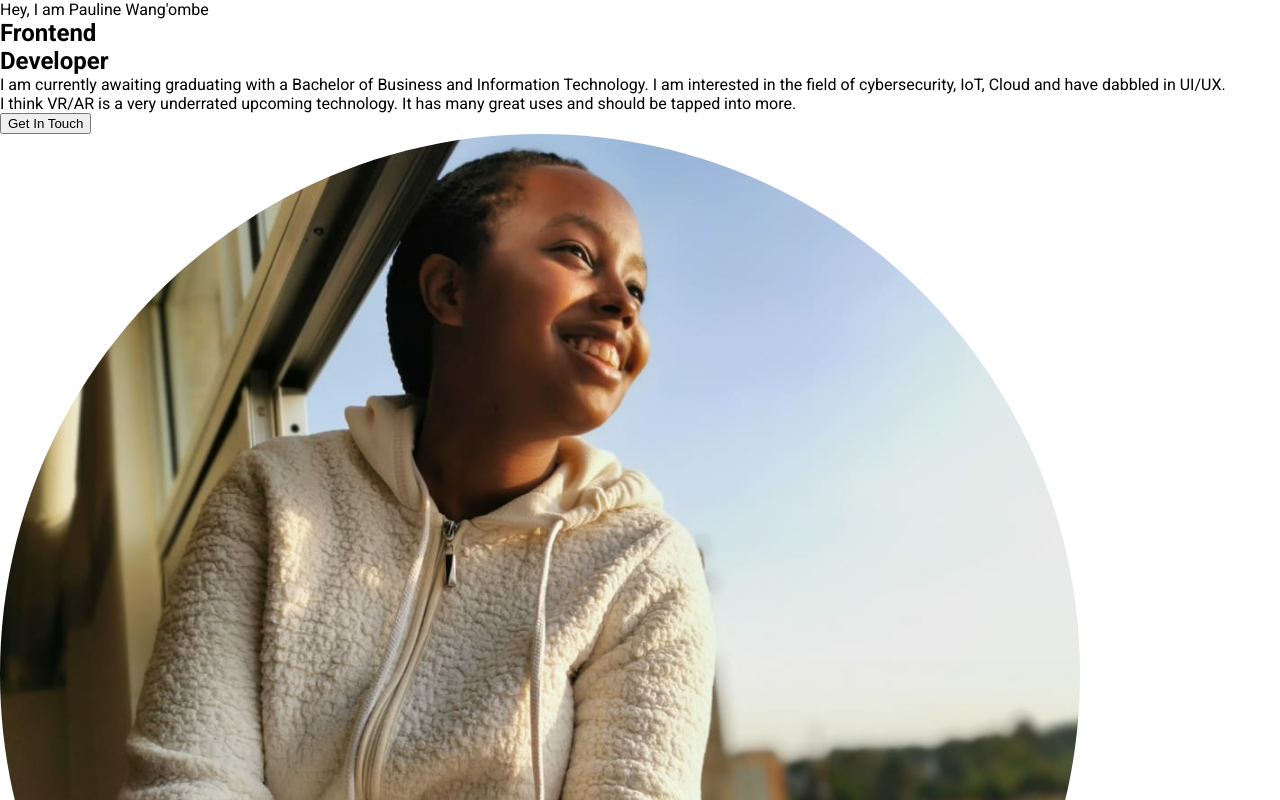
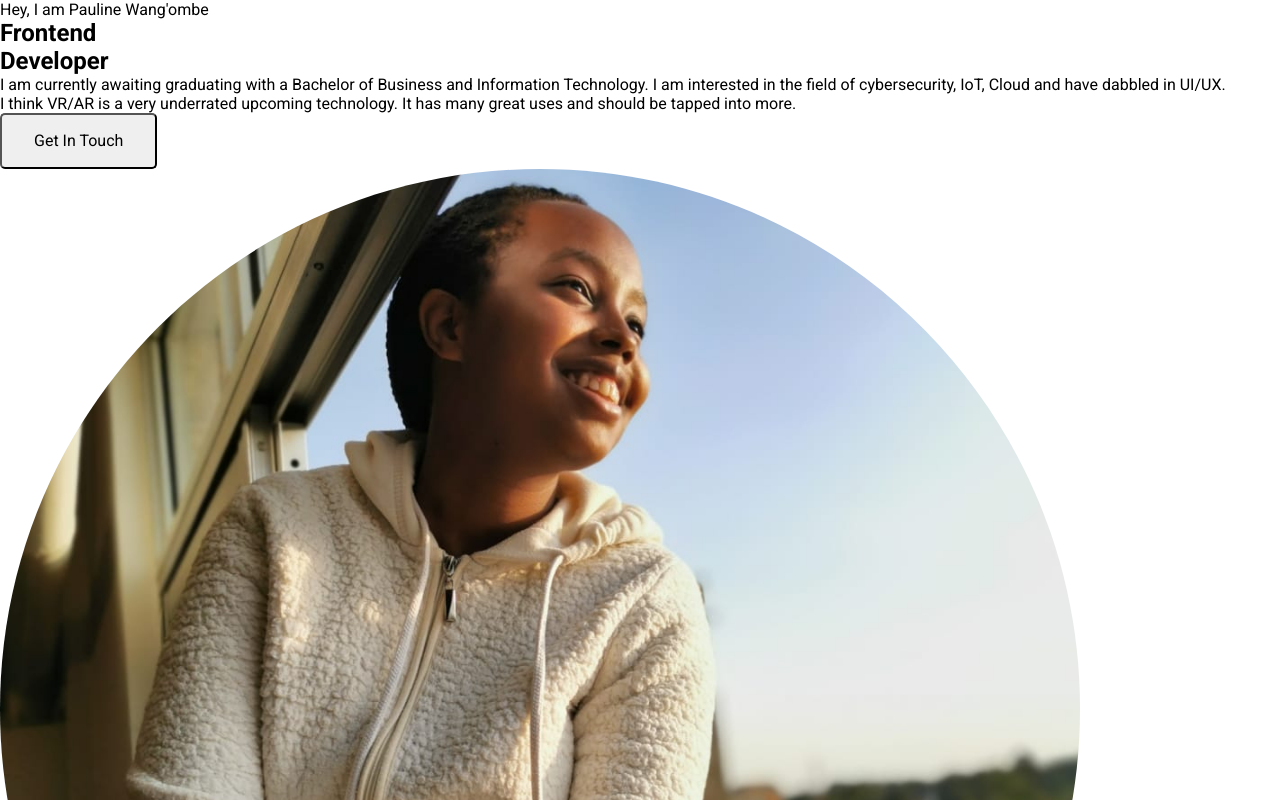
Before and after one commit to Paula-Wang/Portfolio-Page-in-React, a React (Create React App) app: page / in a window 1280 px wide. Shown: the top 800 px of the page. Built offline with nearby package versions, Linux system fonts and the light colour scheme.

Commit message:
style: :art: add root and btn

```diff
--- a/src/App.css
+++ b/src/App.css
@@ -7,6 +7,7 @@ body {
     -moz-osx-font-smoothing: "Roboto", sans-serif;
     font-style: normal;
 }
+
 h1,
 h2,
 h3,
@@ -16,3 +17,36 @@ h6,
 p {
     margin: 0;
 }
+
+:root {
+    --primary: #5e3bee;
+    --heading-color: #282938;
+    --bg-shade: #f5fcff;
+    --github: #e62872;
+    --darkblue: #1c1e53;
+    --black: #000000;
+    --white: #ffffff;
+}
+
+.btn {
+    font-family: "Roboto";
+    display: inline-block;
+    padding: 14px 32px;
+    font-size: 16px;
+    font-style: normal;
+    font-weight: 400;
+    line-height: 24px;
+    cursor: pointer;
+    text-align: center;
+    text-decoration: none;
+    border-radius: 4px;
+    -webkit-border-radius: 5px;
+    -moz-border-radius: 5px;
+    -ms-border-radius: 5px;
+    -o-border-radius: 5px;
+    transition: background-color 0.5s;
+    -webkit-border-radius: 5px;
+    -moz-border-radius: 5px;
+    -ms-border-radius: 5px;
+    -o-border-radius: 5px;
+}
```
